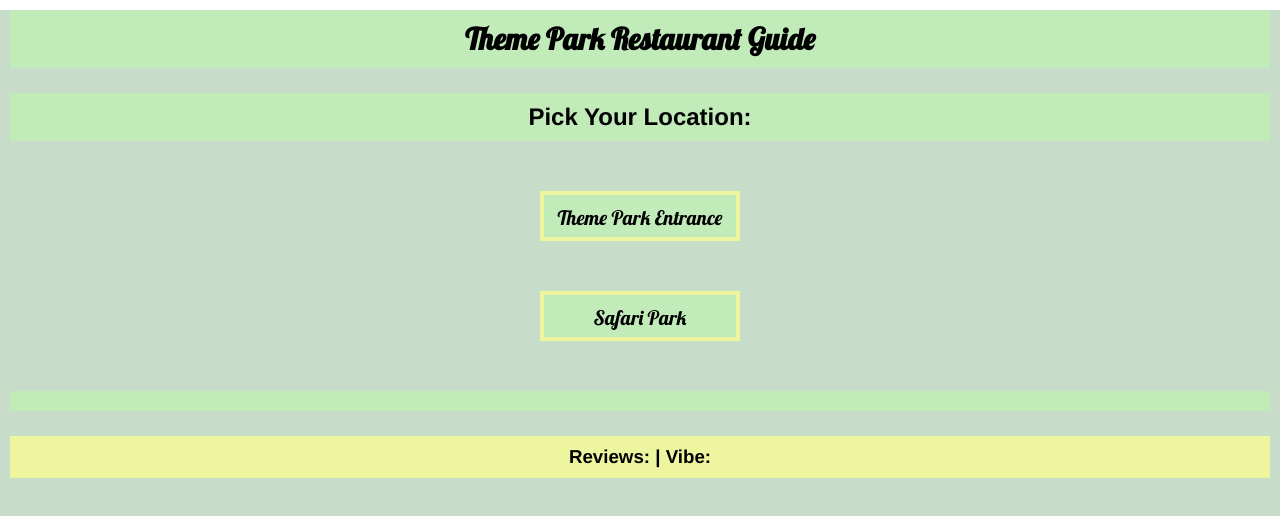
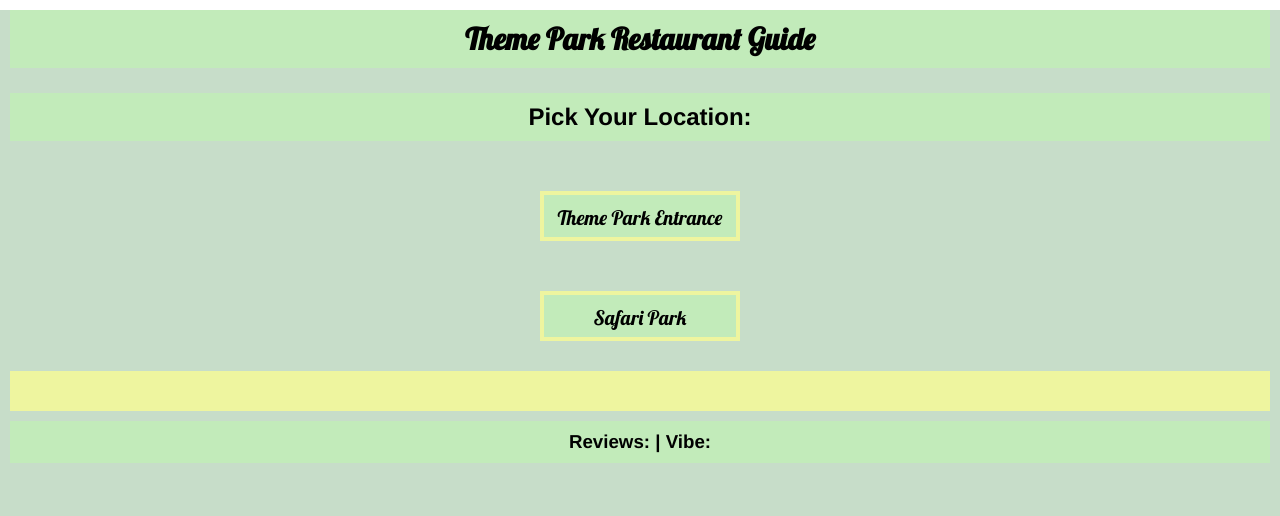
Before and after one commit to lmao98/Theme-Park-Res-Guide, a React (Create React App) app in the folder main/res-guide/: page / in a window 1280 px wide. Shown: the top 516 px of the page. Built offline with nearby package versions, Linux system fonts and the light colour scheme.

Commit message:
minor styling changes to restaurant name and reviews

```diff
--- a/main/res-guide/src/App.css
+++ b/main/res-guide/src/App.css
@@ -27,16 +27,16 @@
 }
 
 .res-name {
-  background-color: rgb(194, 235, 186);
+  background-color: rgb(238, 245, 159);
   padding: 10px;
-  margin: 25px 10px;
+  margin: 5px 10px;
   font-family: Helvetica, sans-serif;
 }
 
 .reviews {
-  background-color: rgb(238, 245, 159);
+  background-color: rgb(194, 235, 186);
   padding: 10px;
-  margin: 25px 10px;
+  margin: 10px 10px;
   font-family: Helvetica, sans-serif;
 }
 
--- a/main/res-guide/src/components/Restaurant.jsx
+++ b/main/res-guide/src/components/Restaurant.jsx
@@ -5,7 +5,7 @@ const Restaurant = (props) => {
   return (
     <div className="res-name" placeholder="Restaurant Name">
       <div>
-        {props.name}
+        <h2>{props.name}</h2>
       </div>
     </div>
   )
```
